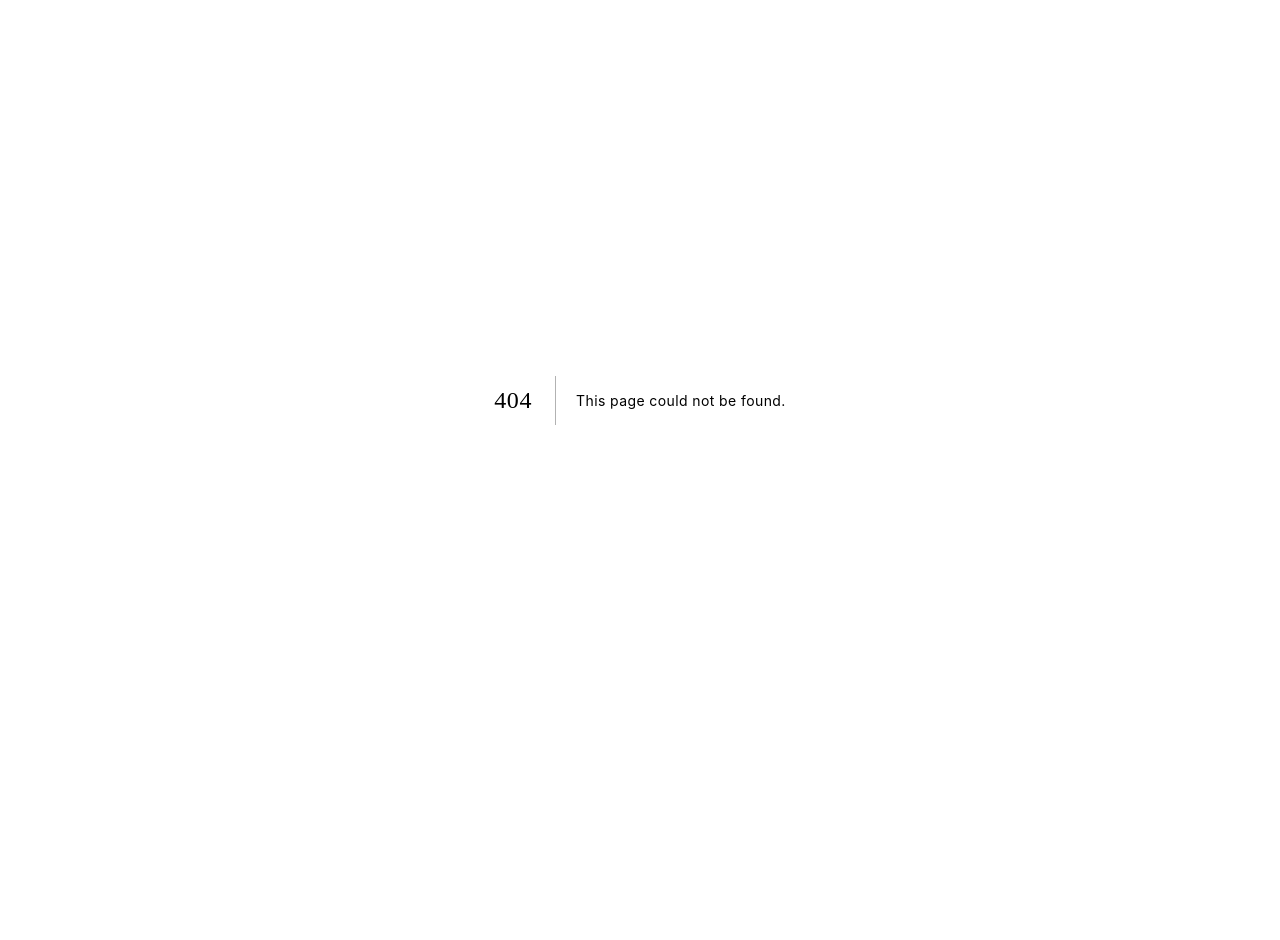
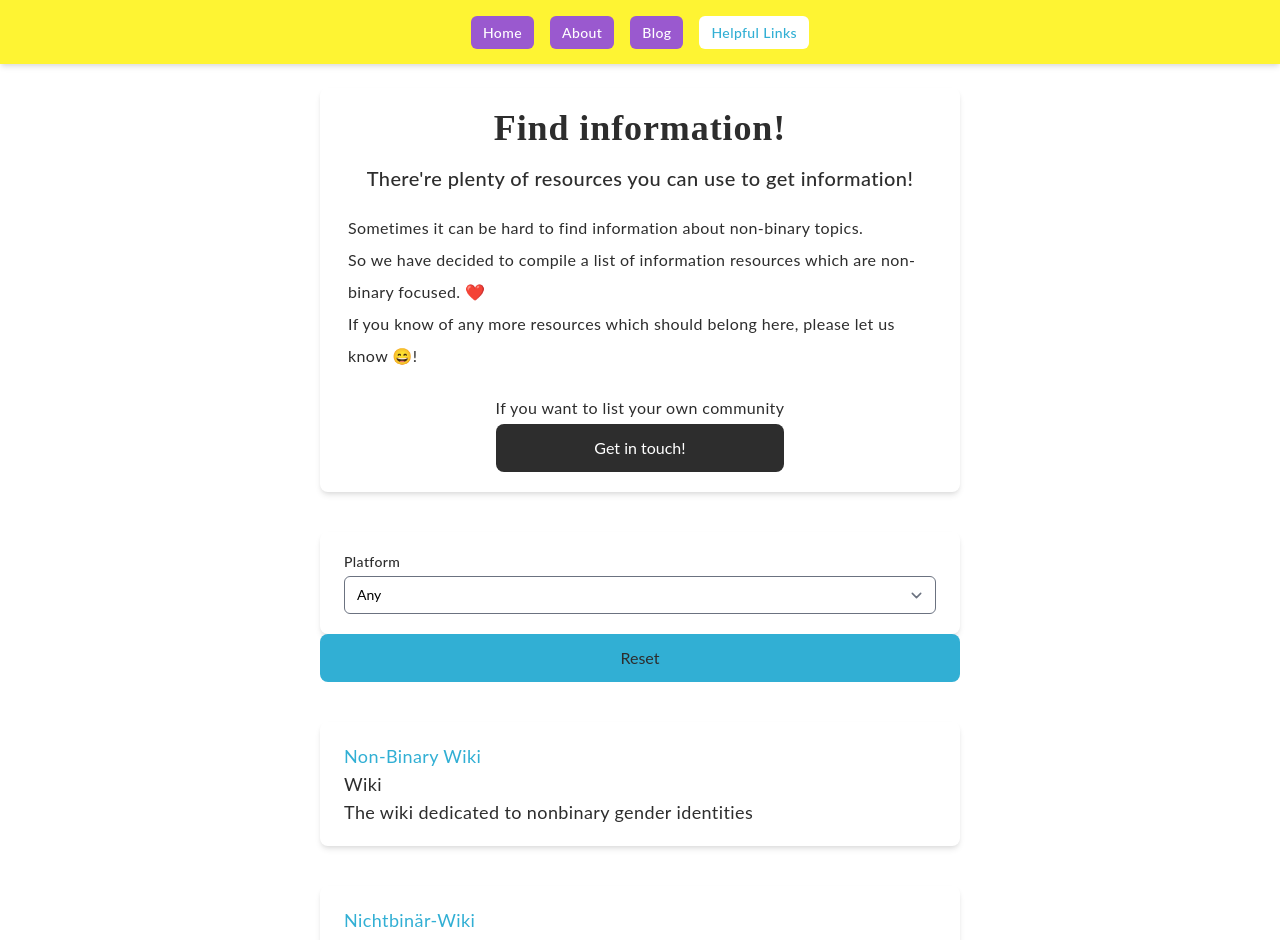
Before and after one commit to neosh11/NonBinaryPeople, a Next.js app: page /help/knowledge in a window 1280 px wide. Before the commit this address had no page. Shown: the top 940 px of the page. Before the commit the page ends 800 px from the top, so only its background shows below. Built offline with nearby package versions, Linux system fonts and the light colour scheme.

Commit message:
Education page

```diff
--- a/components/PageComponents/Help/Communities/Cards/CommunityCard.tsx
+++ b/components/PageComponents/Help/Cards/CommunityCard.tsx
@@ -1,6 +1,6 @@
-import { ICommunity} from '../../../../../data/communities'
-import { CountryMap } from '../../../../../data/countries'
-import Card from '../../../../Card'
+import { ICommunity} from '../../../../data/communities'
+import { CountryMap } from '../../../../data/countries'
+import Card from '../../../Card'
 
 interface Props {
   community: ICommunity
--- a/components/PageComponents/Help/Communities/Cards/OnlineCommunityCard.tsx
+++ b/components/PageComponents/Help/Cards/OnlineCommunityCard.tsx
@@ -1,5 +1,5 @@
-import { IOCommunity, OnlineGroupMap } from '../../../../../data/communities'
-import Card from '../../../../Card'
+import { IOCommunity, OnlineGroupMap } from '../../../../data/communities'
+import Card from '../../../Card'
 
 interface Props {
   community: IOCommunity
--- a/components/PageComponents/Help/Communities/index.tsx
+++ b/components/PageComponents/Help/Communities/index.tsx
@@ -5,8 +5,8 @@ import { communities, onlineCommunities, OnlineGroupMap } from '../../../../data
 import { CountryMap } from '../../../../data/countries'
 import Button from '../../../Button'
 import Card from '../../../Card'
-import CommunityCard from './Cards/CommunityCard'
-import OnlineCommunityCard from './Cards/OnlineCommunityCard'
+import CommunityCard from '../Cards/CommunityCard'
+import OnlineCommunityCard from '../Cards/OnlineCommunityCard'
 import GetInTouchButton from '../../../Button/GetInTouchButton'
 
 interface DataProp {
--- /dev/null
+++ b/components/PageComponents/Help/Knowledge/index.tsx
@@ -0,0 +1,105 @@
+import { useState } from 'react'
+import { useForm } from 'react-hook-form'
+import { pageNames } from '../../../../lib/pageDetails'
+import { informationCommunities, OnlineGroupMap } from '../../../../data/communities'
+import Button from '../../../Button'
+import Card from '../../../Card'
+import OnlineCommunityCard from '../Cards/OnlineCommunityCard'
+import GetInTouchButton from '../../../Button/GetInTouchButton'
+
+interface DataProp {
+  online: number | ''
+}
+const ChoiceForm = ({ setData, register, handleSubmit, reset }) => {
+  const onChange = data => {
+    const newData: DataProp = {
+      online: data.online != '' ? Number(data.online) : ''
+    }
+    setData(newData)
+  }
+  const onReset = () => {
+    setData({
+      online: ''
+    })
+    reset()
+  }
+  const selectClass =
+    'mt-1 block w-full pl-3 pr-10 py-2 text-base border-gray-300 focus:outline-none focus:ring-indigo-500 focus:border-indigo-500 sm:text-sm rounded-md'
+  const labelClass = 'block text-sm font-medium text-gray-700'
+  return (
+    <>
+      <form onChange={handleSubmit(onChange)}>
+        <Card>
+          <label htmlFor='online' className={labelClass}>
+            Platform
+          </label>
+          <select id='online' name='online' className={selectClass} {...register('online')}>
+            <option value='' key='countyNone'>
+              Any
+            </option>
+            {Array.from(OnlineGroupMap.keys()).map(x => (
+              <option value={x} key={OnlineGroupMap.get(x)}>
+                {OnlineGroupMap.get(x)}
+              </option>
+            ))}
+          </select>
+        </Card>
+
+        <Button type='button' onClick={() => onReset()}>
+          Reset
+        </Button>
+      </form>
+    </>
+  )
+}
+
+const Knowledge = () => {
+  const [data, setData] = useState<DataProp>({
+    online: ''
+  })
+
+  const { register, handleSubmit, reset } = useForm({
+    defaultValues: data
+  })
+  return (
+    <>
+      <Card>
+        <div className='md:flex md:flex-col space-y-4 md:items-center'>
+          <h1>{pageNames.knowledge}</h1>
+          <h2>There&apos;re plenty of resources you can use to get information!</h2>
+          <p>
+            Sometimes it can be hard to find information about non-binary topics.
+            <br />
+            So we have decided to compile a list of information resources which are non-binary focused.{' '}
+            <span role='img' aria-labelledby='heart'>
+              ❤️
+            </span>
+            <br />
+            If you know of any more resources which should belong here, please let us know{' '}
+            <span role='img' aria-labelledby='heart'>
+              😄
+            </span>
+            !
+          </p>
+          <div className='md:space-x-4 md:space-y-0 space-y-4'>
+            If you want to list your own community
+            <GetInTouchButton />
+          </div>
+        </div>
+      </Card>
+
+      {/* Form here */}
+      <ChoiceForm setData={setData} register={register} handleSubmit={handleSubmit} reset={reset} />
+
+      {informationCommunities
+        .filter(x => {
+          if (data.online === '') return true
+          return x.group === data.online
+        })
+        .map((x, i) => {
+          return <OnlineCommunityCard key={i} community={x} />
+        })}
+    </>
+  )
+}
+export default Knowledge
--- a/data/communities.ts
+++ b/data/communities.ts
@@ -20,13 +20,15 @@ export interface IOCommunity {
 enum OnlineGroup {
   REDDIT,
   DISCORD,
-  FACEBOOK
+  FACEBOOK,
+  WIKI
 }
 
 export const OnlineGroupMap = new Map<number, string>([
   [OnlineGroup.REDDIT, 'Reddit'],
   [OnlineGroup.DISCORD, 'Discord'],
-  [OnlineGroup.FACEBOOK, 'Facebook']
+  [OnlineGroup.FACEBOOK, 'Facebook'],
+  [OnlineGroup.WIKI, 'Wiki']
 ])
 
 export const communities: ICommunity[] = [
@@ -89,3 +91,28 @@ export const onlineCommunities: IOCommunity[] = [
     info: ''
   }
 ]
+
+export const informationCommunities: IOCommunity[] = [
+  // Wikis
+  {
+    name: 'Non-Binary Wiki',
+    group: OnlineGroup.WIKI,
+    location: Country.GLOBAL,
+    url: 'https://nonbinary.wiki/wiki/Main_Page',
+    info: 'The wiki dedicated to nonbinary gender identities'
+  },
+  {
+    name: 'Nichtbinär-Wiki',
+    group: OnlineGroup.WIKI,
+    location: Country.GLOBAL,
+    url: 'https://nibi.space/',
+    info: 'a wiki about nonbinary gender identities written in the German language.'
+  },
+  {
+    name: 'Nonbinary Database',
+    group: OnlineGroup.WIKI,
+    location: Country.GLOBAL,
+    url: 'https://data.nonbinary.wiki/wiki/Main_Page',
+    info: 'The NBDb is a compilation of concepts relevant to nonbinary identities'
+  }
+]
--- a/lib/pageDetails.ts
+++ b/lib/pageDetails.ts
@@ -4,7 +4,8 @@ export const pageNames = {
   blog: 'Blog',
   help: 'Helpful Links',
   communities: 'Find a community!',
-  support: 'Find support!'
+  support: 'Find support!',
+  knowledge: 'Find information!'
 }
 
 export enum navKeys {
--- a/lib/routes.ts
+++ b/lib/routes.ts
@@ -4,7 +4,9 @@ export const pageRoutes = {
   blog: '/blog',
   help: '/help',
   helpCommunities: '/help/communities',
-  helpSupport: '/help/helpSupport'
+  helpSupport: '/help/support',
+  helpKnowledge: '/help/knowledge'
+
 }
 
 export const externalEducationLinks = {
--- a/pages/help/index.tsx
+++ b/pages/help/index.tsx
@@ -1,7 +1,7 @@
 import Card from '../../components/Card'
 import { navKeys, pageNames } from '../../lib/pageDetails'
 import General from '../../layouts/General'
-import { externalEducationLinks, pageRoutes } from '../../lib/routes'
+import { pageRoutes } from '../../lib/routes'
 
 const buttonClass = 'text-link-off bg-sec hover:bg-prim hover:text-link-on px-3 py-2 rounded-md text-sm font-medium'
 export default function Home() {
@@ -26,7 +26,7 @@ export default function Home() {
         <Card>
           <div className='md:flex md:flex-col space-y-4 md:items-center'>
             <h2>Seeking help!</h2>
-            <a className={buttonClass} href='/help/support'>
+            <a className={buttonClass} href={pageRoutes.helpSupport}>
               {pageNames.support}
             </a>
           </div>
@@ -35,8 +35,8 @@ export default function Home() {
         <Card>
           <div className='md:flex md:flex-col space-y-4 md:items-center'>
             <h2>Get Educated!</h2>
-            <a className={buttonClass} href={externalEducationLinks.wiki}>
-              Wiki
+            <a className={buttonClass} href={pageRoutes.helpKnowledge}>
+              {pageNames.knowledge}
             </a>
           </div>
         </Card>
--- /dev/null
+++ b/pages/help/knowledge.tsx
@@ -0,0 +1,19 @@
+import { navKeys } from '../../lib/pageDetails'
+import General from '../../layouts/General'
+import { pageRoutes } from '../../lib/routes'
+import Knowledge from '../../components/PageComponents/Help/Knowledge'
+
+export default function KnowledgePage() {
+  return (
+    <General
+      title='Get information about NB people'
+      selectedNavKey={navKeys.HELP}
+      description='We have compiled a list of non binary related information sources you can access'
+      canonical={pageRoutes.helpKnowledge}
+    >
+      <div className='md:w-240 space-y-10 md:flex md:flex-col'>
+        <Knowledge />
+      </div>
+    </General>
+  )
+}
--- a/pages/sitemap.xml.tsx
+++ b/pages/sitemap.xml.tsx
@@ -33,6 +33,11 @@ const routes: SiteMapRoute[] = [
     name: '/help/support',
     priority: '0.9',
     changeFreq: 'daily'
+  },
+  {
+    name: '/help/knowledge',
+    priority: '0.9',
+    changeFreq: 'daily'
   }
 ]
 
```
